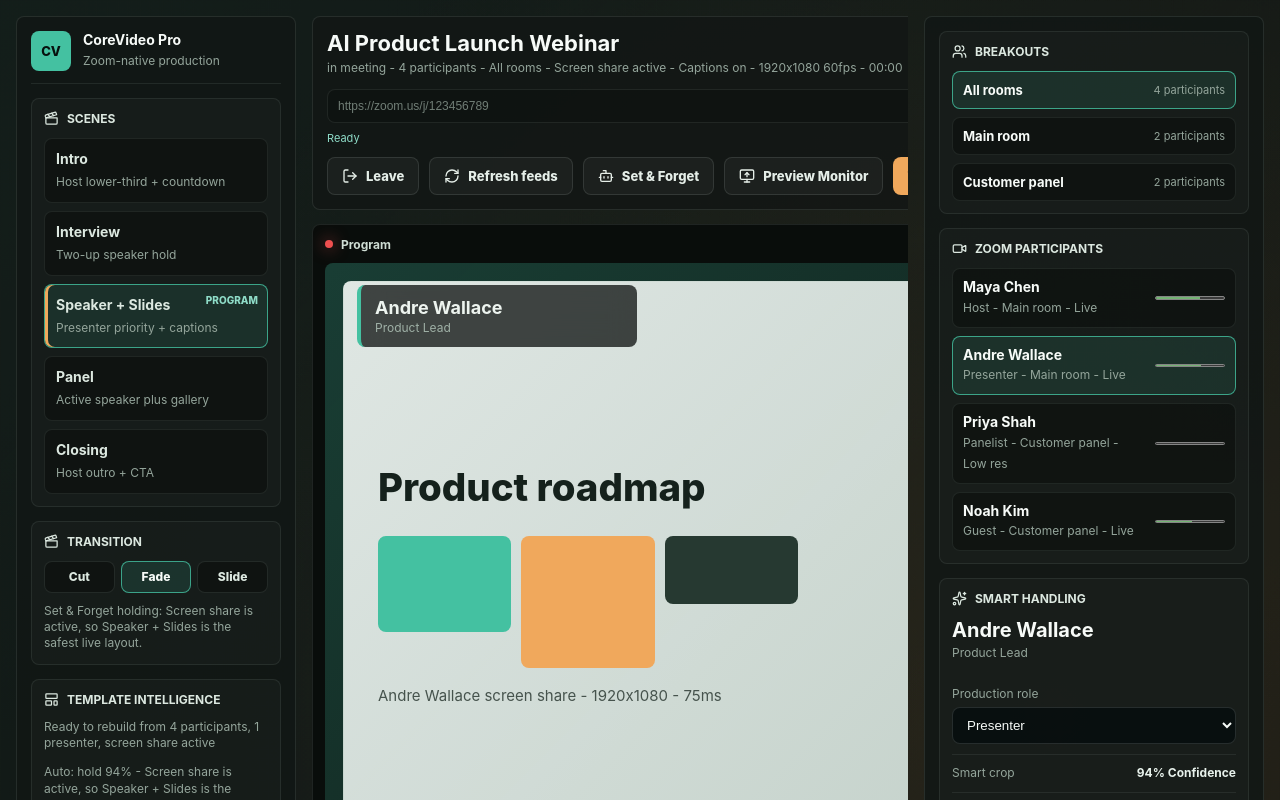
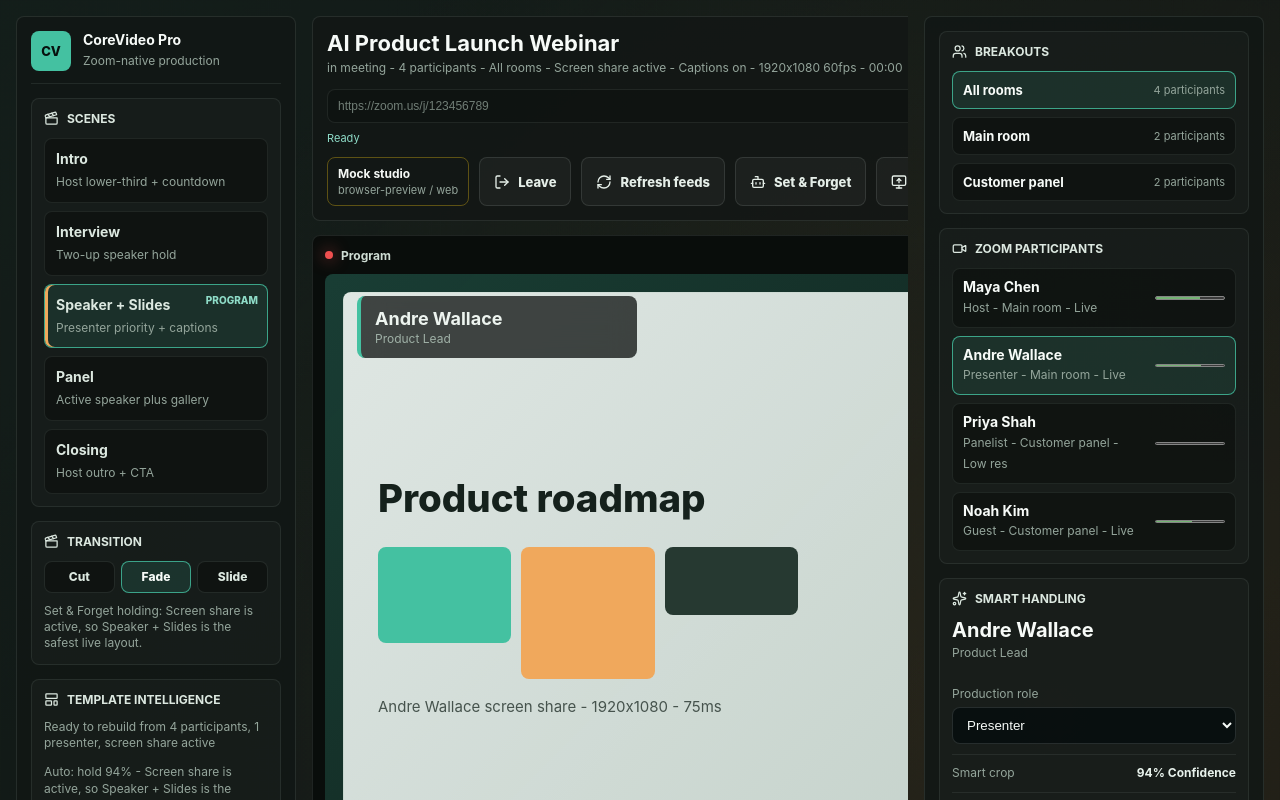
Before and after one commit to iamfatness/CoreVideoPro, a React (Vite) app: page / in a window 1280 px wide. Shown: the top 800 px of the page. Built offline with nearby package versions, Linux system fonts and the light colour scheme.

Commit message:
Add desktop runtime readiness contract

```diff
--- a/src/App.tsx
+++ b/src/App.tsx
@@ -45,6 +45,7 @@ import {
 } from "./domain/production";
 import type { MeetingState, ZoomSessionSnapshot } from "./engine/contracts";
 import type { EngineBundle } from "./engine/engineBundle";
+import type { RuntimeEnvironment } from "./engine/runtimeEnvironment";
 
 const healthLabels: Record<Participant["health"], string> = {
   live: "Live",
@@ -69,9 +70,10 @@ const exclusiveParticipantRoles = new Set<ParticipantRole>(["Host", "Presenter"]
 
 export type AppProps = {
   engines: EngineBundle;
+  runtime?: RuntimeEnvironment;
 };
 
-export function App({ engines }: AppProps) {
+export function App({ engines, runtime }: AppProps) {
   const [production, setProduction] = useState(initialProduction);
   const [meetingState, setMeetingState] = useState<MeetingState>("in_meeting");
   const [screenShareActive, setScreenShareActive] = useState(true);
@@ -815,6 +817,14 @@ export function App({ engines }: AppProps) {
             <span>{joinStatus}</span>
           </div>
           <div className="topbar-actions">
+            {runtime && (
+              <div className={`runtime-badge runtime-${runtime.status}`} aria-label="Desktop runtime">
+                <strong>{runtime.label}</strong>
+                <span>
+                  {runtime.host} / {runtime.platform}
+                </span>
+              </div>
+            )}
             {meetingState === "in_meeting" ? (
               <button className="ghost-button" onClick={leaveMeeting}>
                 <LogOut size={16} />
--- a/src/engine/nativeHostBridge.ts
+++ b/src/engine/nativeHostBridge.ts
@@ -1,9 +1,11 @@
 import type { NativeBridgeCommand, NativeBridgeResponse, NativeZoomTransport } from "./nativeBridgeProtocol";
+import type { NativeMediaCoreProfile } from "./nativeMediaCoreProtocol";
 
 export type NativeHostBridge = {
   request(command: NativeBridgeCommand): Promise<NativeBridgeResponse>;
   platform: "win32" | "darwin" | "linux" | string;
   host: "native-shell" | "tauri" | "electron" | "test-host" | string;
+  mediaCoreProfile?: NativeMediaCoreProfile;
 };
 
 declare global {
--- /dev/null
+++ b/src/engine/runtimeEnvironment.ts
@@ -0,0 +1,48 @@
+import type { NativeHostBridge } from "./nativeHostBridge";
+import type { NativeMediaCoreProfile } from "./nativeMediaCoreProtocol";
+import { validateNativeMediaCoreProfile } from "./nativeMediaCoreProtocol";
+
+export type RuntimeEnvironmentStatus = "mock" | "ready" | "degraded" | "unsupported";
+
+export type RuntimeEnvironment = {
+  status: RuntimeEnvironmentStatus;
+  label: string;
+  host: string;
+  platform: string;
+  warnings: string[];
+};
+
+export function describeRuntimeEnvironment(
+  bridge: NativeHostBridge | undefined,
+  profile?: NativeMediaCoreProfile
+): RuntimeEnvironment {
+  if (!bridge) {
+    return {
+      status: "mock",
+      label: "Mock studio",
+      host: "browser-preview",
+      platform: "web",
+      warnings: ["Running with simulated Zoom and output engines."]
+    };
+  }
+
+  if (!profile) {
+    return {
+      status: "degraded",
+      label: "Native shell pending",
+      host: bridge.host,
+      platform: bridge.platform,
+      warnings: ["Native shell is present, but media core capabilities have not been announced."]
+    };
+  }
+
+  const validation = validateNativeMediaCoreProfile(profile);
+
+  return {
+    status: validation.ready ? "ready" : "unsupported",
+    label: validation.ready ? "Native media ready" : "Native media incomplete",
+    host: bridge.host,
+    platform: bridge.platform,
+    warnings: [...validation.missingCapabilities.map((capability) => `Missing ${capability}.`), ...validation.warnings]
+  };
+}
--- a/src/main.tsx
+++ b/src/main.tsx
@@ -3,15 +3,17 @@ import { createRoot } from "react-dom/client";
 import { App } from "./App";
 import { createMockEngineBundle, createNativeZoomEngineBundle } from "./engine/engineBundle";
 import { createNativeHostTransport, getNativeHostBridge } from "./engine/nativeHostBridge";
+import { describeRuntimeEnvironment } from "./engine/runtimeEnvironment";
 import "./styles.css";
 
 const nativeBridge = getNativeHostBridge();
+const runtime = describeRuntimeEnvironment(nativeBridge, nativeBridge?.mediaCoreProfile);
 const engines = nativeBridge
   ? createNativeZoomEngineBundle(createNativeHostTransport(nativeBridge))
   : createMockEngineBundle();
 
 createRoot(document.getElementById("root")!).render(
   <React.StrictMode>
-    <App engines={engines} />
+    <App engines={engines} runtime={runtime} />
   </React.StrictMode>
 );
--- a/src/styles.css
+++ b/src/styles.css
@@ -617,6 +617,40 @@ button:disabled {
   margin-left: 0;
 }
 
+.runtime-badge {
+  display: flex;
+  min-width: 140px;
+  flex-direction: column;
+  gap: 2px;
+  border: 1px solid rgba(189, 207, 196, 0.15);
+  border-radius: 8px;
+  padding: 8px 10px;
+}
+
+.runtime-badge strong {
+  color: #f4f8f5;
+  font-size: 12px;
+  font-weight: 750;
+}
+
+.runtime-badge span {
+  color: #94a59b;
+  font-size: 11px;
+}
+
+.runtime-ready {
+  border-color: rgba(52, 211, 153, 0.45);
+}
+
+.runtime-degraded,
+.runtime-mock {
+  border-color: rgba(250, 204, 21, 0.32);
+}
+
+.runtime-unsupported {
+  border-color: rgba(248, 113, 113, 0.44);
+}
+
 .program-frame,
 .preview-frame {
   min-width: 0;
```
Also changed, not shown: 2 other files (tests, documents, lock files or other folders).
